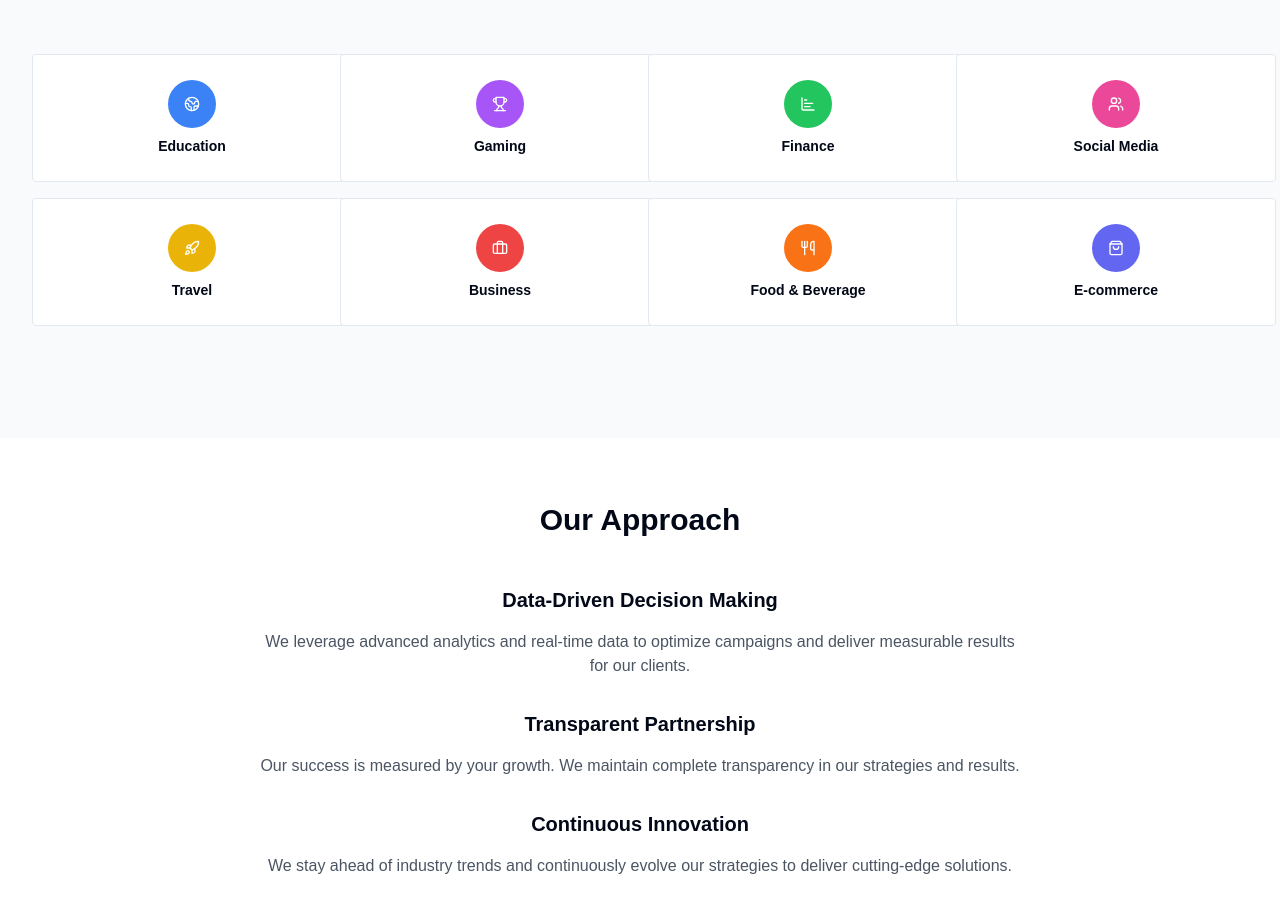
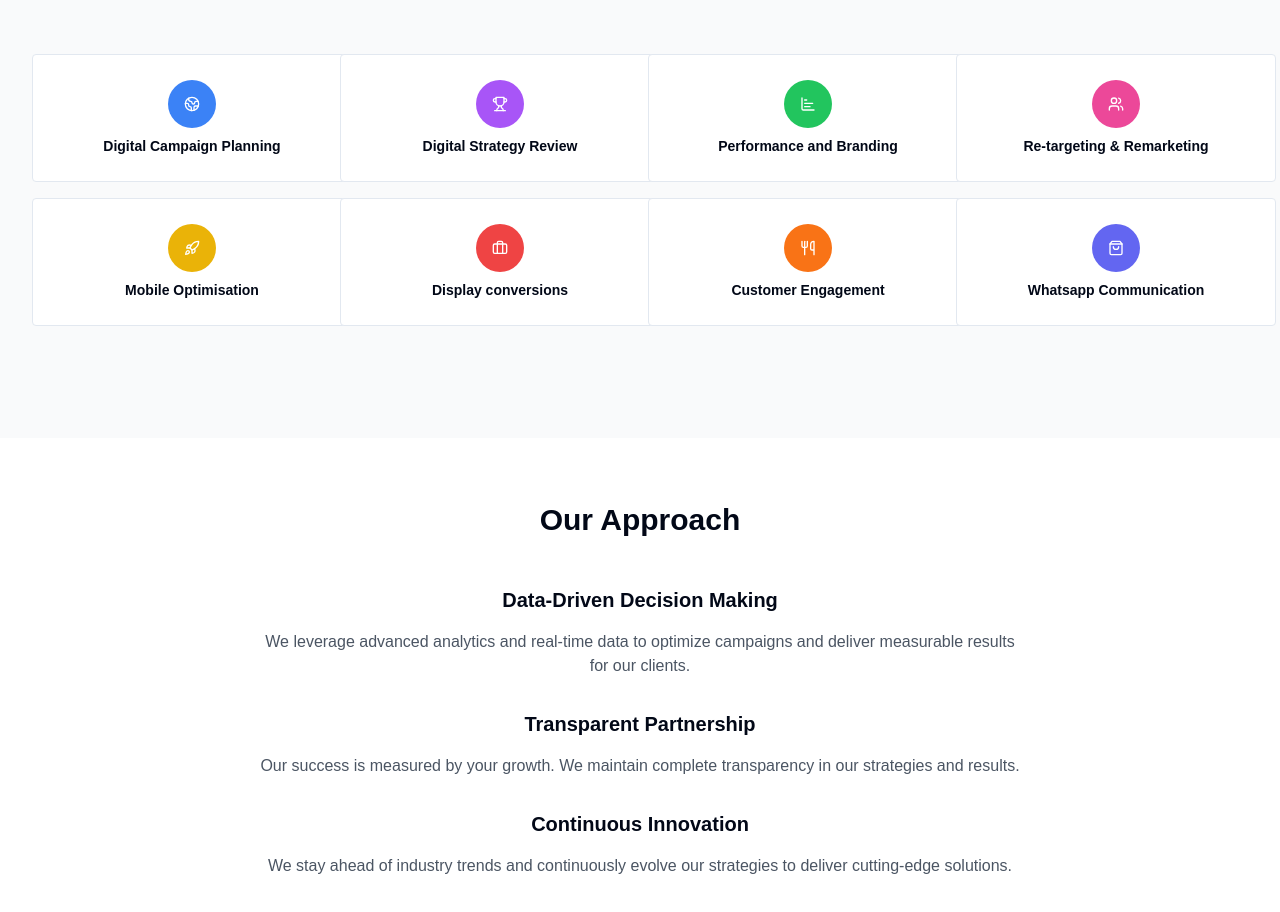
Before and after one commit to Antima1123/newmobisaturn, a Next.js app: page /about-us in a window 1280 px wide. Shown: the part 1042-1954 px from the top of the page. Built offline with nearby package versions, Linux system fonts and the light colour scheme; what hono would draw is missing.

Commit message:
services

```diff
--- a/app/(dashboard)/about-us/page.tsx
+++ b/app/(dashboard)/about-us/page.tsx
@@ -10,14 +10,14 @@ import { useState } from "react"
 
 
 const industries = [
-  { name: "Education", icon: <Globe2 className="w-8 h-8 "/>, color: "bg-blue-500", description: "Revolutionizing learning experiences through targeted digital strategies and EdTech solutions." },
-  { name: "Gaming", icon: <Trophy className="w-8 h-8" />, color: "bg-purple-500", description: "Driving user acquisition and engagement for mobile and console games across diverse genres." },
-  { name: "Finance", icon: <ChartBar className="w-8 h-8" />, color: "bg-green-500", description: "Enhancing digital banking experiences and promoting fintech solutions to tech-savvy audiences." },
-  { name: "Social Media", icon: <Users className="w-8 h-8" />, color: "bg-pink-500", description: "Boosting platform growth and user retention through data-driven community building strategies." },
-  { name: "Travel", icon: <Rocket className="w-8 h-8" />, color: "bg-yellow-500", description: "Inspiring wanderlust and driving bookings through immersive digital marketing campaigns." },
-  { name: "Business", icon: <Briefcase className="w-8 h-8" />, color: "bg-red-500", description: "Empowering B2B growth through targeted lead generation and account-based marketing strategies." },
-  { name: "Food & Beverage", icon: <Utensils className="w-8 h-8" />, color: "bg-orange-500", description: "Satisfying cravings and driving orders through mouth-watering digital content and local SEO." },
-  { name: "E-commerce", icon: <ShoppingBag className="w-8 h-8" />, color: "bg-indigo-500", description: "Maximizing online sales through conversion optimization and personalized shopping experiences." },
+  { name: "Digital Campaign Planning", icon: <Globe2 className="w-8 h-8 "/>, color: "bg-blue-500", description: "Revolutionizing learning experiences through targeted digital strategies and EdTech solutions." },
+  { name: "Digital Strategy Review", icon: <Trophy className="w-8 h-8" />, color: "bg-purple-500", description: "Driving user acquisition and engagement for mobile and console games across diverse genres." },
+  { name: "Performance and Branding", icon: <ChartBar className="w-8 h-8" />, color: "bg-green-500", description: "Enhancing digital banking experiences and promoting fintech solutions to tech-savvy audiences." },
+  { name: "Re-targeting & Remarketing", icon: <Users className="w-8 h-8" />, color: "bg-pink-500", description: "Boosting platform growth and user retention through data-driven community building strategies." },
+  { name: "Mobile Optimisation", icon: <Rocket className="w-8 h-8" />, color: "bg-yellow-500", description: "Inspiring wanderlust and driving bookings through immersive digital marketing campaigns." },
+  { name: "Display conversions", icon: <Briefcase className="w-8 h-8" />, color: "bg-red-500", description: "Empowering B2B growth through targeted lead generation and account-based marketing strategies." },
+  { name: "Customer Engagement", icon: <Utensils className="w-8 h-8" />, color: "bg-orange-500", description: "Satisfying cravings and driving orders through mouth-watering digital content and local SEO." },
+  { name: "Whatsapp Communication", icon: <ShoppingBag className="w-8 h-8" />, color: "bg-indigo-500", description: "Maximizing online sales through conversion optimization and personalized shopping experiences." },
 ]
 
 export default function AboutUs() {
```
